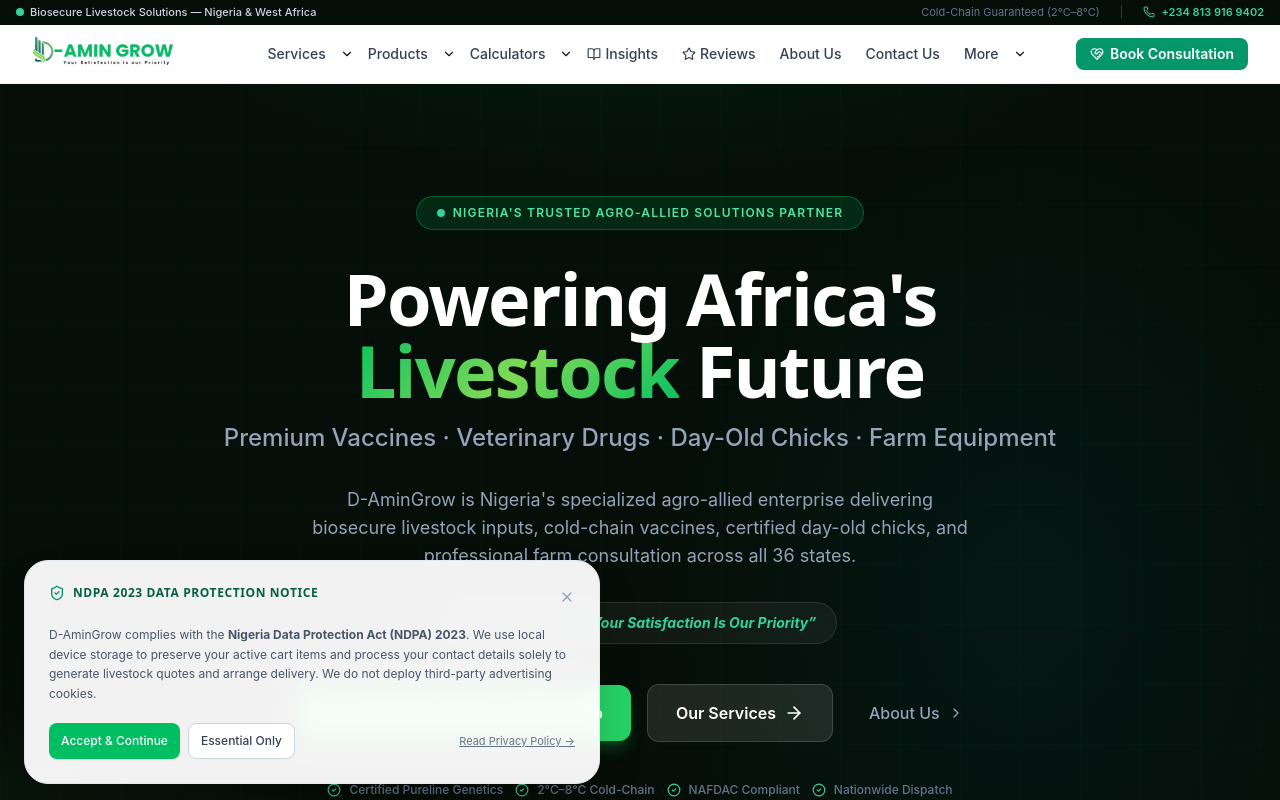
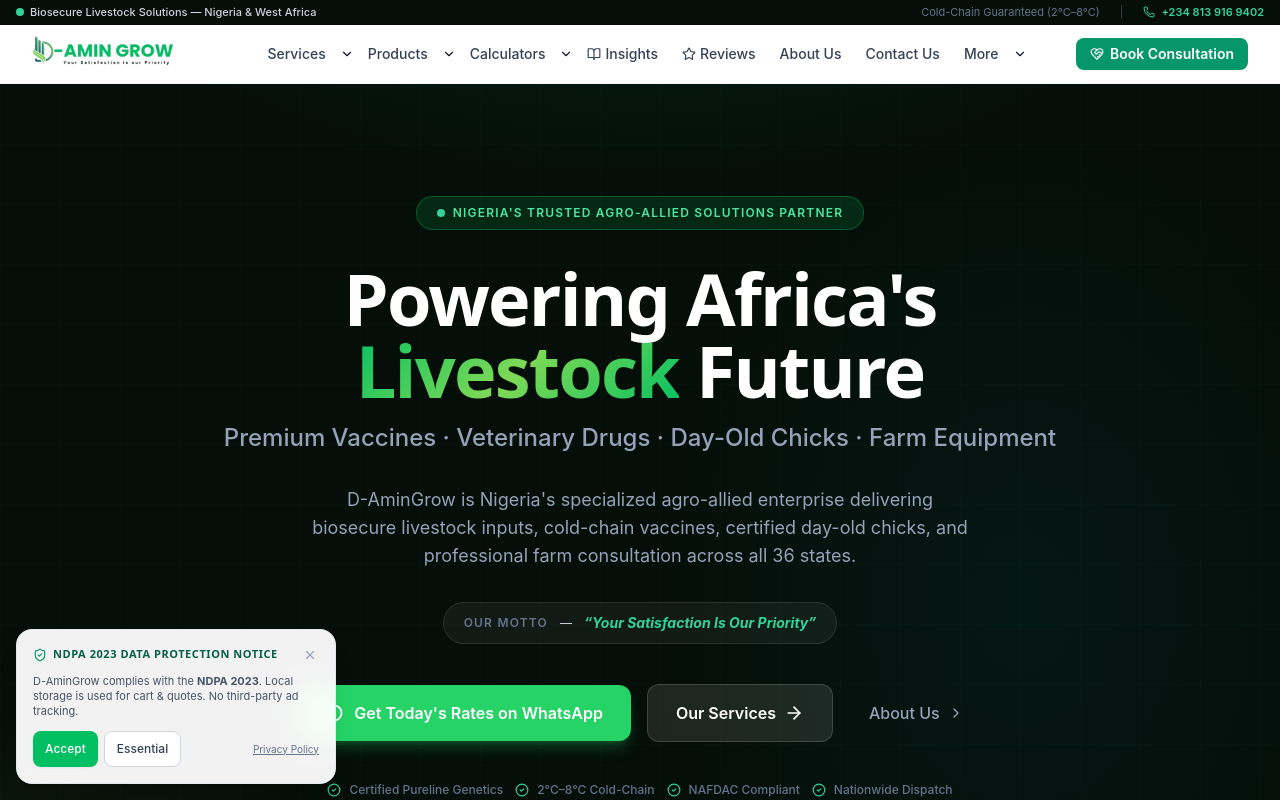
Before and after one commit to damingrow/web-app, a Next.js app: page / in a window 1280 px wide. Shown: the top 800 px of the page. Built offline with nearby package versions, Linux system fonts and the light colour scheme.

Commit message:
fix(compliance): reduce NDPA 2023 notice container size and position in bottom-left corner

```diff
--- a/src/components/compliance/consent-banner.tsx
+++ b/src/components/compliance/consent-banner.tsx
@@ -48,39 +48,39 @@ export function ConsentBanner() {
     <aside
       role="region"
       aria-label="Privacy and data protection consent notice"
-      className="fixed bottom-4 left-4 right-4 sm:left-6 sm:right-auto sm:max-w-xl z-50 animate-in fade-in slide-in-from-bottom-5 duration-300"
+      className="fixed bottom-4 left-4 z-50 w-[calc(100vw-2rem)] sm:w-80 max-w-[340px] animate-in fade-in slide-in-from-bottom-3 duration-300"
     >
-      <div className="rounded-3xl border border-slate-200 bg-white/95 backdrop-blur-md p-5 sm:p-6 shadow-2xl space-y-4 text-slate-800">
-        <div className="flex items-start justify-between gap-3">
-          <div className="flex items-center space-x-2 text-emerald-800 font-bold text-xs uppercase tracking-wider font-heading">
-            <ShieldCheck className="h-4 w-4 text-emerald-600" />
-            <span>NDPA 2023 Data Protection Notice</span>
+      <div className="rounded-2xl border border-slate-200/90 bg-white/95 backdrop-blur-md p-3.5 sm:p-4 shadow-xl space-y-2.5 text-slate-800">
+        <div className="flex items-center justify-between gap-2">
+          <div className="flex items-center space-x-1.5 text-emerald-800 font-extrabold text-[11px] uppercase tracking-wider font-heading">
+            <ShieldCheck className="h-3.5 w-3.5 text-emerald-600 shrink-0" />
+            <span className="truncate">NDPA 2023 Data Protection Notice</span>
           </div>
 
           <button
             type="button"
             onClick={handleEssentialOnly}
             aria-label="Dismiss consent banner"
-            className="text-slate-400 hover:text-slate-600 p-1 -mr-1 rounded-lg transition-colors"
+            className="text-slate-400 hover:text-slate-600 p-0.5 rounded-lg transition-colors shrink-0"
           >
-            <X className="h-4 w-4" />
+            <X className="h-3.5 w-3.5" />
           </button>
         </div>
 
-        <p className="text-xs text-slate-600 leading-relaxed">
-          D-AminGrow complies with the <strong>Nigeria Data Protection Act (NDPA) 2023</strong>. We use local device storage to preserve your active cart items and process your contact details solely to generate livestock quotes and arrange delivery. We do not deploy third-party advertising cookies.
+        <p className="text-[11px] text-slate-600 leading-snug">
+          D-AminGrow complies with the <strong>NDPA 2023</strong>. Local storage is used for cart & quotes. No third-party ad tracking.
         </p>
 
-        <div className="flex flex-col sm:flex-row items-stretch sm:items-center justify-between gap-2.5 pt-1">
-          <div className="flex gap-2">
+        <div className="flex items-center justify-between gap-2 pt-0.5">
+          <div className="flex items-center gap-1.5">
             <Button
               type="button"
               variant="primary"
               size="sm"
               onClick={handleAccept}
-              className="text-xs"
+              className="h-7 px-2.5 text-[11px] font-bold rounded-lg"
             >
-              Accept & Continue
+              Accept
             </Button>
 
             <Button
@@ -88,17 +88,17 @@ export function ConsentBanner() {
               variant="outline"
               size="sm"
               onClick={handleEssentialOnly}
-              className="text-xs"
+              className="h-7 px-2 text-[11px] font-medium rounded-lg text-slate-600"
             >
-              Essential Only
+              Essential
             </Button>
           </div>
 
           <Link
             href="/policies/privacy"
-            className="text-[11px] text-slate-500 hover:text-emerald-700 underline text-center sm:text-right"
+            className="text-[10px] text-slate-500 hover:text-emerald-700 underline shrink-0"
           >
-            Read Privacy Policy →
+            Privacy Policy
           </Link>
         </div>
       </div>
```
